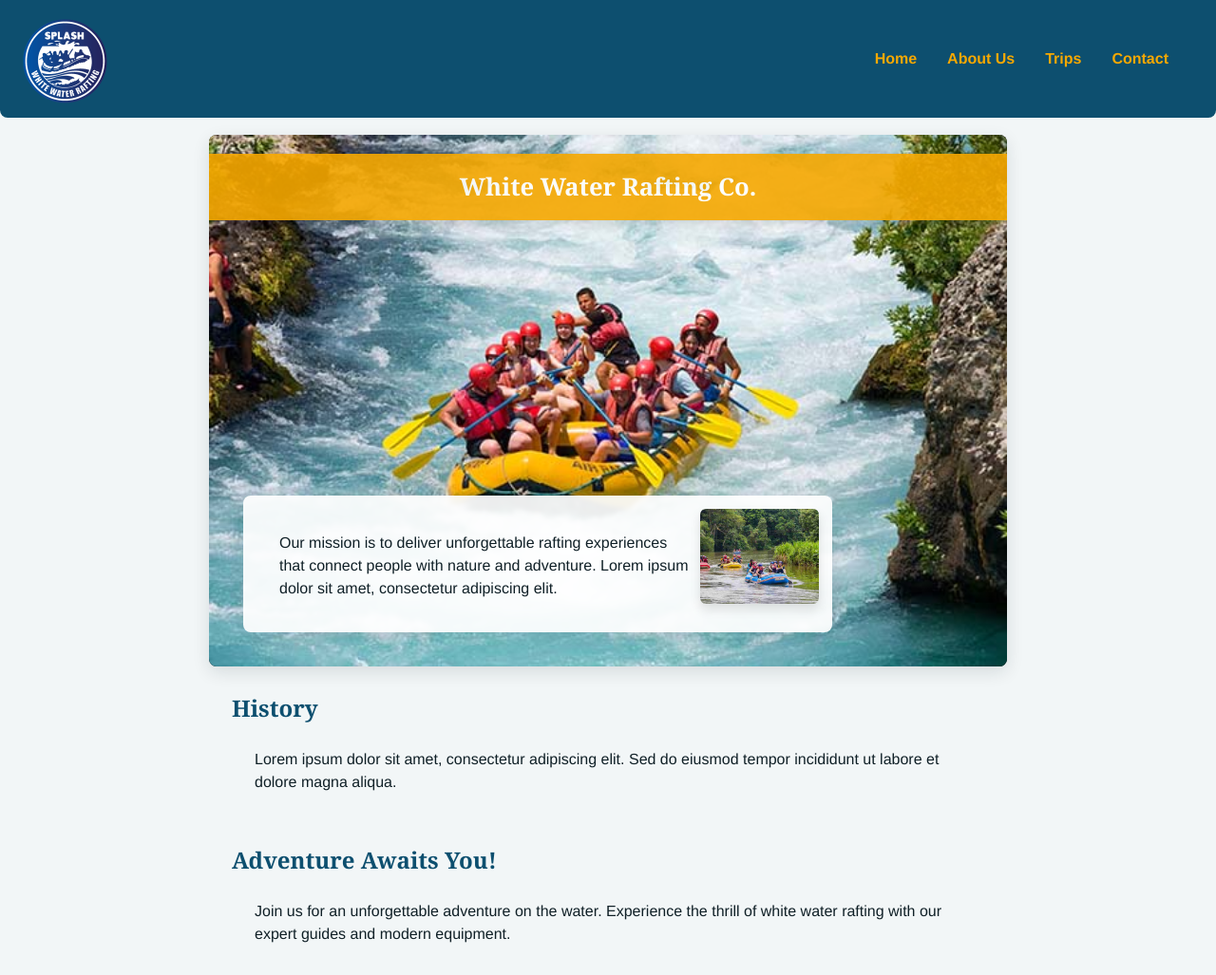
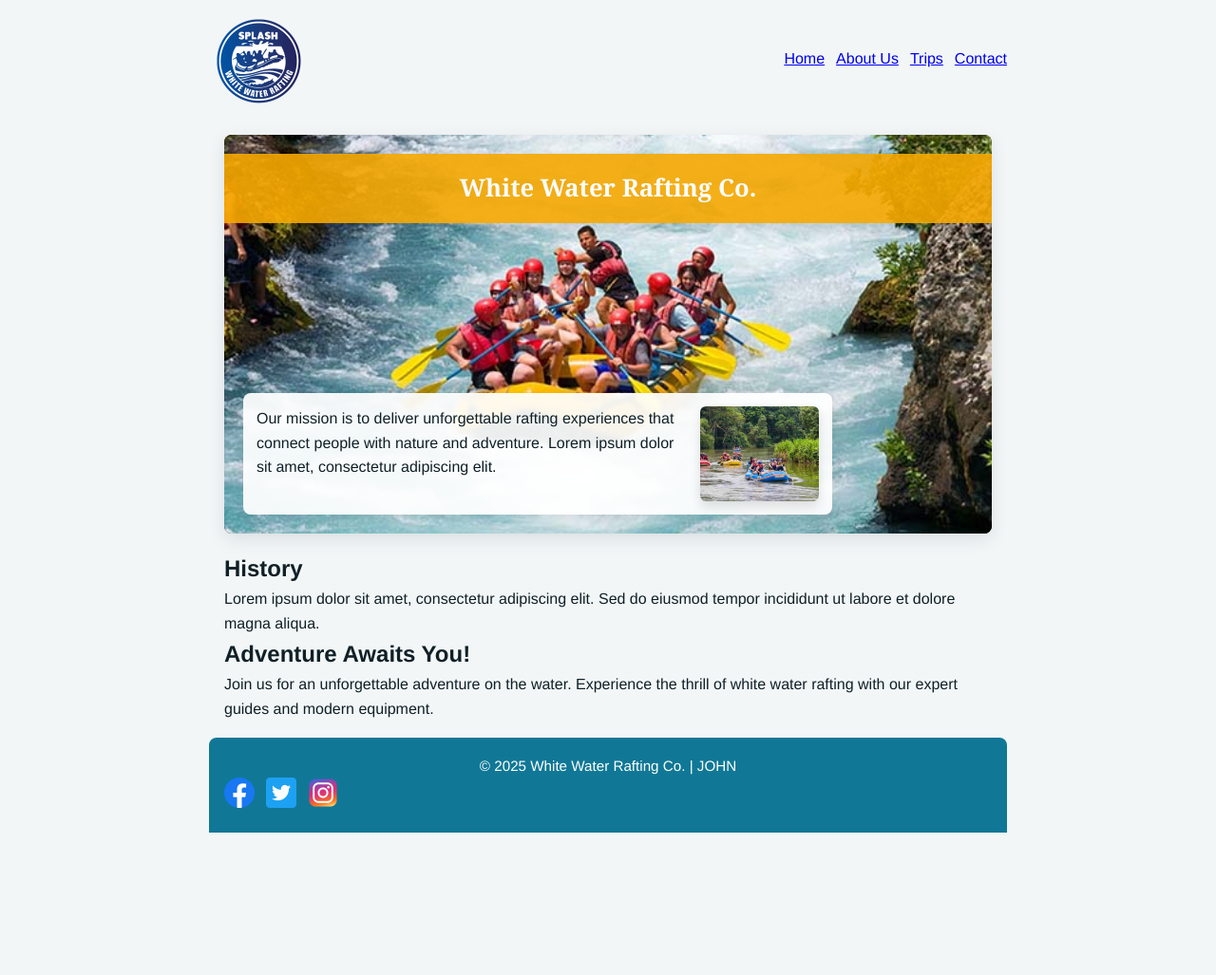
Before and after one commit to jolyan-art/wdd130, a plain HTML site: page week03/wwr/about.html in a window 1280 px wide. Shown: the top 1027 px of the page at 95% size. After the commit the page ends 877 px from the top, so only its background shows below. Drawn offline with Linux system fonts and the light colour scheme.

Commit message:
Fix CSS: add :root vars, universal reset, .hero and accessibility rules

```diff
--- a/week03/wwr/styles/rafting.css
+++ b/week03/wwr/styles/rafting.css
@@ -1,220 +1,91 @@
 /* ==========================================================
-   Rafting Site Stylesheet
-   File: wwr/styles/rafting.css
+  Rafting Site Stylesheet
+  (cleaned and validated)
+  File: week03/wwr/styles/rafting.css
+  ========================================================== */
+/* ==========================================================
+   Rafting Site Stylesheet (cleaned)
+   File: week03/wwr/styles/rafting.css
    ========================================================== */
 
 /* -----------------------------
    CSS VARIABLES (defined in :root)
-   Choose colors that work well together and provide contrast
 ----------------------------- */
 :root {
-  /* Fonts */
   --body-font: "Helvetica Neue", Arial, sans-serif;
-  --heading-font: "Georgia", "Times New Roman", serif;
+  --heading-font: "Georgia", serif;
 
-  /* Color palette */
-  --primary-color: #0d4f6f;     /* deep teal-blue (headings, accents) */
-  --secondary-color: #107896;   /* teal */
-  --accent1-color: #f6a800;     /* warm orange/yellow (buttons, overlay) */
-  --muted-color: #f2f6f7;       /* very light background */
-  --text-color: #102027;        /* very dark blue-gray for body text */
-  --light-text-color: #ffffff;  /* for text on dark backgrounds */
+  --primary-color: #0d4f6f;     /* headings, accents */
+  --secondary-color: #107896;   /* footer */
+  --accent1-color: #f6a800;     /* overlay */
+  --muted-color: #f2f6f7;       /* page background */
+  --text-color: #102027;        /* body text */
+  --light-text-color: #ffffff;  /* for dark backgrounds */
 
-  /* Layout */
   --page-width: 840px;
   --gutter: 16px;
   --radius: 8px;
+  --hero-height: 420px;
 }
 
 /* -----------------------------
-   RESET & BOX-SIZING
+   UNIVERSAL RESET
 ----------------------------- */
 * {
   margin: 0;
   padding: 0;
-  body {
-    font-family: var(--body-font);
-    color: #333;
-    line-height: 1.6;
-    background: #fff;
-  }
   box-sizing: border-box;
 }
 
 /* -----------------------------
+   BASE TYPOGRAPHY & LAYOUT
 ----------------------------- */
 body {
   font-family: var(--body-font);
   color: var(--text-color);
   background-color: var(--muted-color);
-  line-height: 1.5;
-  header {
-    display: flex;
-    align-items: center;
-    justify-content: space-between;
-    gap: 16px;
-    padding-top: 12px;
-    padding-bottom: 12px;
-  }
-
-  header img {
-    display: block;
-  }
-
-  header nav {
-    display: flex;
-    gap: 12px;
-    align-items: center;
-  }
+  line-height: 1.6;
   -webkit-font-smoothing: antialiased;
   -moz-osx-font-smoothing: grayscale;
 }
 
-/* -----------------------------
-  .socialmedia a {
-    text-decoration: none;
-    margin-right: 8px;
-  }
-   CONTAINER WIDTH (header, main, footer)
-   Center content horizontally
------------------------------ */
-main,
-footer {
-  width: var(--page-width);
+header, main, footer {
+  max-width: var(--page-width);
   margin: 0 auto;
+  padding: 0 var(--gutter);
 }
 
-/* -----------------------------
-   HEADER
-  .hero img {
-    display: block;
-    width: 100%;
-    height: auto;
-    max-height: 480px;
-    object-fit: cover;
-  }
------------------------------ */
 header {
-  background-color: var(--primary-color);
-  color: var(--light-text-color);
-  padding: 18px var(--gutter);
-  border-bottom-left-radius: var(--radius);
-  border-bottom-right-radius: var(--radius);
+  display: flex;
+  align-items: center;
+  justify-content: space-between;
+  gap: 12px;
+  padding: 12px 0;
+  background: transparent;
 }
 
-header .site-brand {
-  display: flex;
-  align-items: center;
-  gap: 12px;
-}
+header img { display: block; }
 
-  h1 {
-    position: absolute;
-    top: 20px;
-    width: 100%;
-    padding: 16px;
-    text-align: center;
-    opacity: 0.7;
-    background-color: var(--accent1-color);
-    color: #fff;
-    z-index: 2;
-  }
-header h1.site-title {
-  font-family: var(--heading-font);
-  font-size: 1.4rem;
-  color: var(--light-text-color);
-}
+nav { display: flex; gap: 12px; align-items: center; }
 
-/* NAV */
-nav {
-  margin: 16px;
-  padding: 8px;
-  display: flex;
-  gap: 12px;
-  align-items: center;
-}
-
-  .hero article {
-    position: absolute;
-    bottom: 20px;
-    left: 20px;
-    background-color: rgba(255, 255, 255, 0.8);
-    padding: 16px;
-    max-width: 400px;
-    border-radius: 6px;
-    box-shadow: 0 6px 18px rgba(0,0,0,0.12);
-  }
-nav a {
-  color: var(--accent1-color);
-  text-decoration: none;
-  font-weight: 600;
-  padding: 6px 10px;
-  border-radius: 6px;
-}
-
-nav a:hover,
-nav a:focus {
-  background: rgba(255, 255, 255, 0.08);
-  .hero article img {
-    float: right;
-    width: 125px;
-    margin-left: 16px;
-  }
-  outline: none;
-}
-  a:focus, a:active {
-    outline: 3px solid var(--accent2-color);
-    outline-offset: 2px;
-  }
-
-/* -----------------------------
-   BASIC SPACING (nav, p, section, article)
------------------------------ */
-nav, p, section, article {
-  margin: 16px;
-  padding: 8px;
-  .socialmedia img {
-    width: 32px;
-    height: 32px;
-  }
-}
-
-/* Headings */
-h1, h2 {
-  font-family: var(--heading-font);
-  color: var(--primary-color);
-  margin-bottom: 8px;
-}
-
-/* Paragraphs */
-p {
-  color: var(--text-color);
-  margin-bottom: 12px;
-}
-
-/* -----------------------------
-   HERO (image with overlays)
------------------------------ */
+/* HERO container */
 .hero {
-  position: relative;         /* required so children can be absolute */
+  position: relative; /* required so children can be absolute */
   width: 100%;
   max-width: var(--page-width);
   margin: 18px auto;
   overflow: hidden;
   border-radius: var(--radius);
-  box-shadow: 0 6px 18px rgba(16, 32, 39, 0.12);
+  box-shadow: 0 6px 18px rgba(16,32,39,0.10);
   background-color: #000; /* fallback while image loads */
   height: var(--hero-height);
 }
 
-/* The hero image fills the container */
 .hero img {
   display: block;
   width: 100%;
-  height: auto;
+  height: 100%;
   object-fit: cover;
-  /* ensure it fills the hero area visually on tall images */
-  min-height: var(--hero-height);
 }
 
 /* Big overlay heading centered across the top of the image */
```
